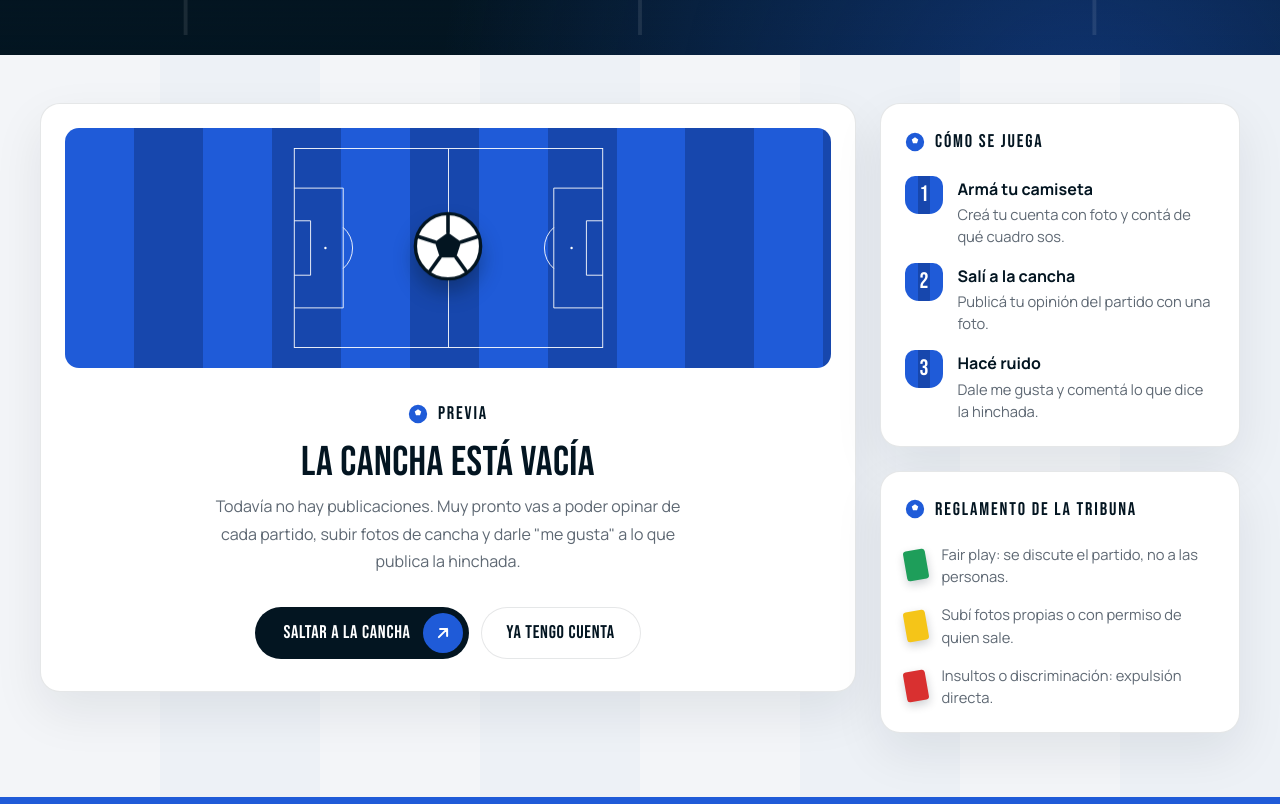
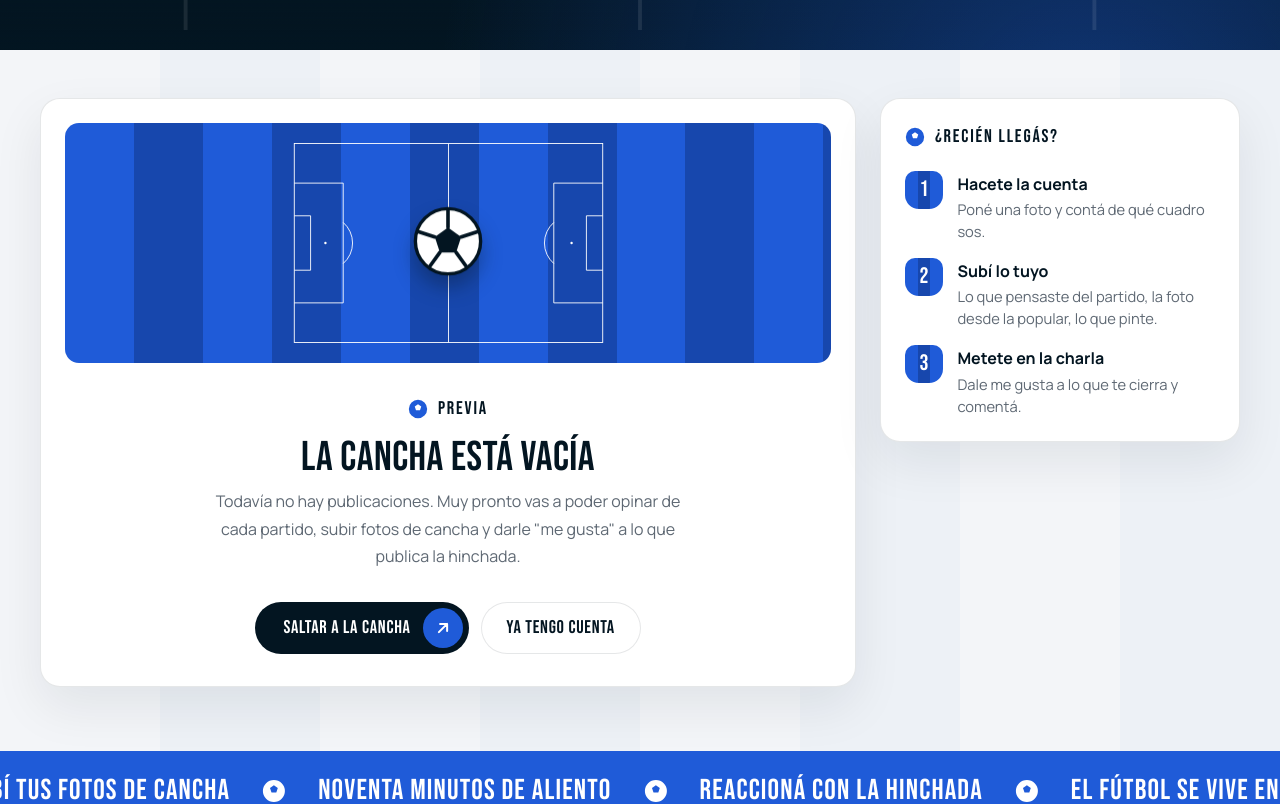
Before and after one commit to EnricoMontes/tribuna, an Angular app in the folder front/: page /publicaciones in a window 1280 px wide. Shown: the part 424-1228 px from the top of the page. Built offline with nearby package versions, Linux system fonts and the light colour scheme.

Commit message:
Publicaciones: textos más naturales, sin reglamento; barra sin franja

```diff
--- a/front/src/app/componentes/navbar/navbar.css
+++ b/front/src/app/componentes/navbar/navbar.css
@@ -5,14 +5,6 @@ header {
   background: rgba(3, 21, 33, 0.96);
   backdrop-filter: blur(8px);
   border-bottom: 1px solid var(--divisor-oscuro);
-}
-
-/* franja de arriba con los colores del club, como una bufanda de cancha */
-header::before {
-  content: '';
-  display: block;
-  height: 5px;
-  background: repeating-linear-gradient(90deg, var(--azul) 0 28px, var(--blanco) 28px 36px, var(--noche) 36px 44px, var(--blanco) 44px 52px);
 }
 
 .barra {
--- a/front/src/app/componentes/publicaciones/publicaciones.css
+++ b/front/src/app/componentes/publicaciones/publicaciones.css
@@ -109,8 +109,7 @@
   padding: 1.5rem;
 }
 
-.pasos,
-.reglamento {
+.pasos {
   list-style: none;
   margin: 0.5rem 0 0;
   padding: 0;
@@ -118,15 +117,13 @@
   gap: 1rem;
 }
 
-.pasos li,
-.reglamento li {
+.pasos li {
   display: flex;
   align-items: flex-start;
   gap: 0.9rem;
 }
 
-.pasos p,
-.reglamento p {
+.pasos p {
   margin: 0;
   color: var(--texto-suave);
   font-size: 0.92rem;
@@ -145,10 +142,6 @@
   font-size: 1.4rem;
   color: var(--blanco);
   background: linear-gradient(90deg, var(--azul) 0 33%, var(--azul-oscuro) 33% 66%, var(--azul) 66%);
-}
-
-.reglamento li {
-  align-items: center;
 }
 
 @keyframes pique {
--- a/front/src/app/componentes/publicaciones/publicaciones.html
+++ b/front/src/app/componentes/publicaciones/publicaciones.html
@@ -45,7 +45,7 @@
 
   <aside class="lateral">
     <div class="panel bloque">
-      <span class="etiqueta-seccion">Cómo se juega</span>
+      <span class="etiqueta-seccion">¿Recién llegás?</span>
       <ol class="pasos">
         @for (paso of pasos; track paso.titulo; let i = $index) {
           <li>
@@ -58,17 +58,5 @@
         }
       </ol>
     </div>
-
-    <div class="panel bloque">
-      <span class="etiqueta-seccion">Reglamento de la tribuna</span>
-      <ul class="reglamento">
-        @for (regla of reglamento; track regla.texto) {
-          <li>
-            <span class="tarjeta-arbitro" [class]="regla.tarjeta"></span>
-            <p>{{ regla.texto }}</p>
-          </li>
-        }
-      </ul>
-    </div>
   </aside>
 </section>
--- a/front/src/app/componentes/publicaciones/publicaciones.ts
+++ b/front/src/app/componentes/publicaciones/publicaciones.ts
@@ -19,15 +19,9 @@ export class Publicaciones {
   ];
 
   readonly pasos = [
-    { titulo: 'Armá tu camiseta', texto: 'Creá tu cuenta con foto y contá de qué cuadro sos.' },
-    { titulo: 'Salí a la cancha', texto: 'Publicá tu opinión del partido con una foto.' },
-    { titulo: 'Hacé ruido', texto: 'Dale me gusta y comentá lo que dice la hinchada.' },
-  ];
-
-  readonly reglamento = [
-    { tarjeta: 'verde', texto: 'Fair play: se discute el partido, no a las personas.' },
-    { tarjeta: 'amarilla', texto: 'Subí fotos propias o con permiso de quien sale.' },
-    { tarjeta: 'roja', texto: 'Insultos o discriminación: expulsión directa.' },
+    { titulo: 'Hacete la cuenta', texto: 'Poné una foto y contá de qué cuadro sos.' },
+    { titulo: 'Subí lo tuyo', texto: 'Lo que pensaste del partido, la foto desde la popular, lo que pinte.' },
+    { titulo: 'Metete en la charla', texto: 'Dale me gusta a lo que te cierra y comentá.' },
   ];
 
   constructor(public auth: Auth) {}
--- a/front/src/styles.css
+++ b/front/src/styles.css
@@ -549,29 +549,6 @@ img {
   padding-bottom: 8.5rem;
 }
 
-/* ---------- tarjetas de árbitro (amarilla / roja) ---------- */
-
-.tarjeta-arbitro {
-  display: inline-block;
-  flex-shrink: 0;
-  width: 22px;
-  height: 30px;
-  border-radius: 3px;
-  transform: rotate(-10deg);
-  box-shadow: 0 4px 10px rgba(3, 21, 33, 0.2);
-}
-
-.tarjeta-arbitro.amarilla {
-  background: #f5c518;
-}
-
-.tarjeta-arbitro.roja {
-  background: #d93030;
-}
-
-.tarjeta-arbitro.verde {
-  background: var(--exito);
-}
 
 /* pelota apoyada en el punto del penal de arriba (lateral del login) */
 .pelota-lateral {
```
Also changed, not shown: 1 other file (tests, documents, lock files or other folders).
